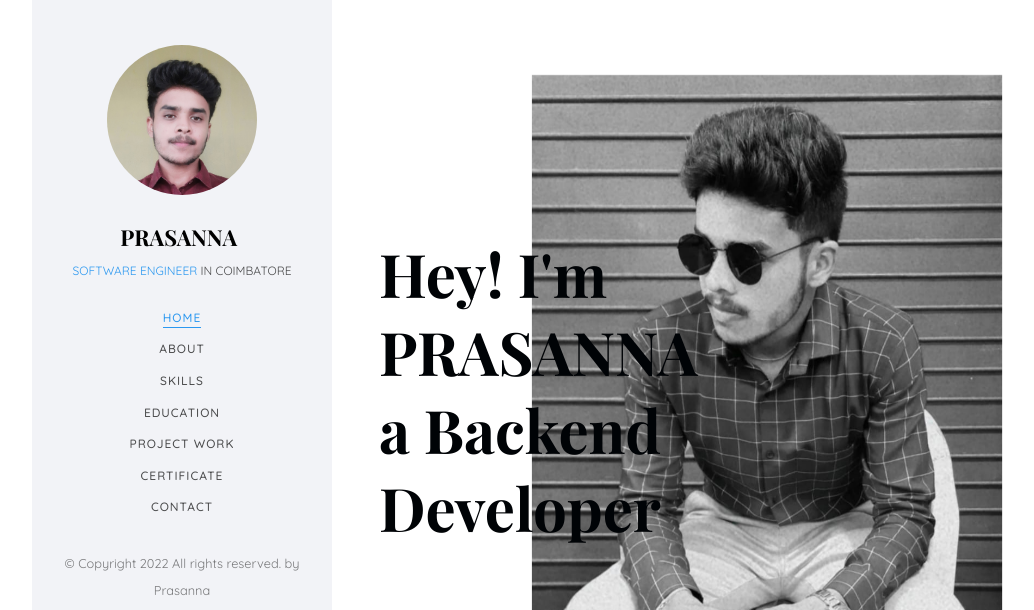
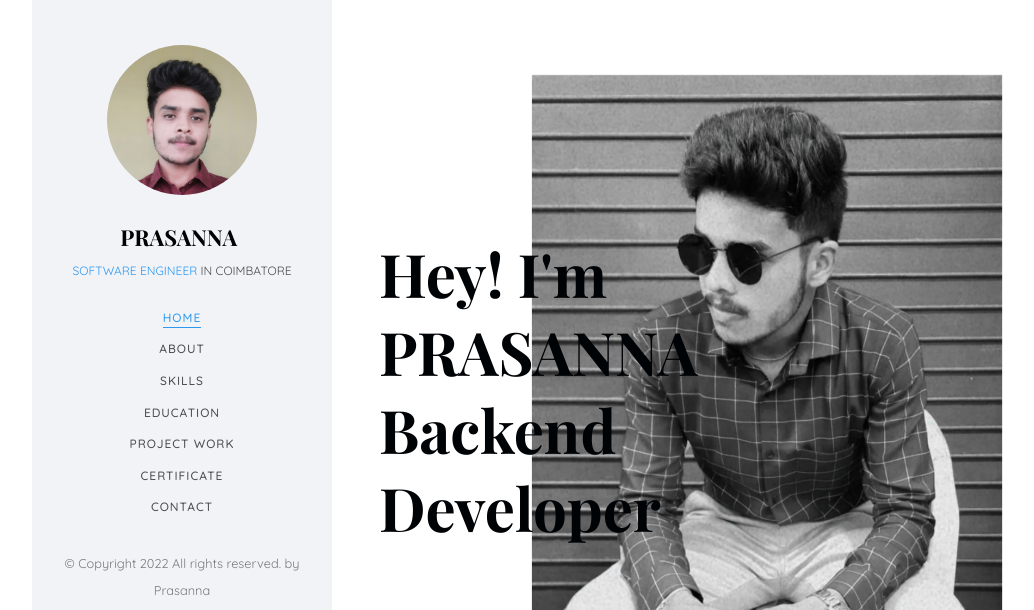
Before and after one commit to prasanna12022003/Portfolio, a plain HTML site: page index.html in a window 1280 px wide. Shown: the top 610 px of the page, without its empty margins (23-1057 px from the left). Drawn offline with nearby package versions, Linux system fonts and the light colour scheme; files whose address does not match are found by name; a web font is replaced by a local one.

Commit message:
Portfolio

```diff
--- a/index.html
+++ b/index.html
@@ -100,7 +100,7 @@ Copyright <script>document.write(new Date().getFullYear());</script> All rights
 					   			<div class="col-md-6 col-md-offset-3 col-md-pull-3 col-sm-12 col-xs-12 js-fullheight slider-text">
 					   				<div class="slider-text-inner">
 					   					<div class="desc">
-						   					<h1 style="color:rgb(0, 3, 6)">Hey! I'm PRASANNA<br>a Backend Developer</h1>
+						   					<h1 style="color:rgb(0, 3, 6)">Hey! I'm PRASANNA<br>Backend Developer</h1>
 
 											</div>
 					   				</div>
```
